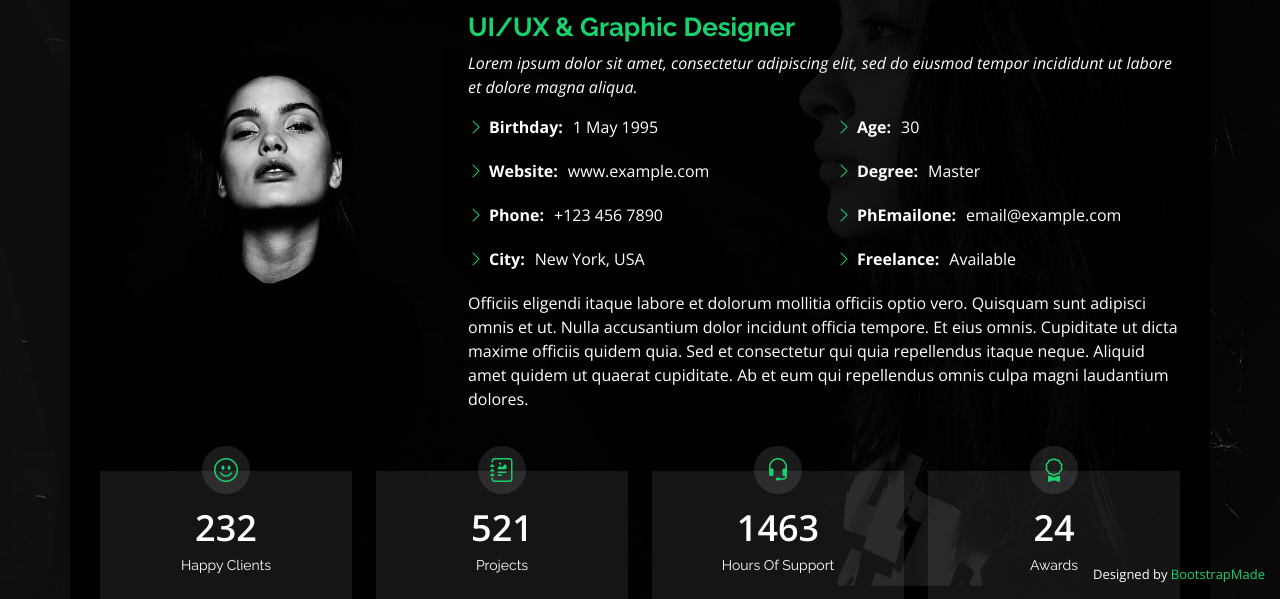
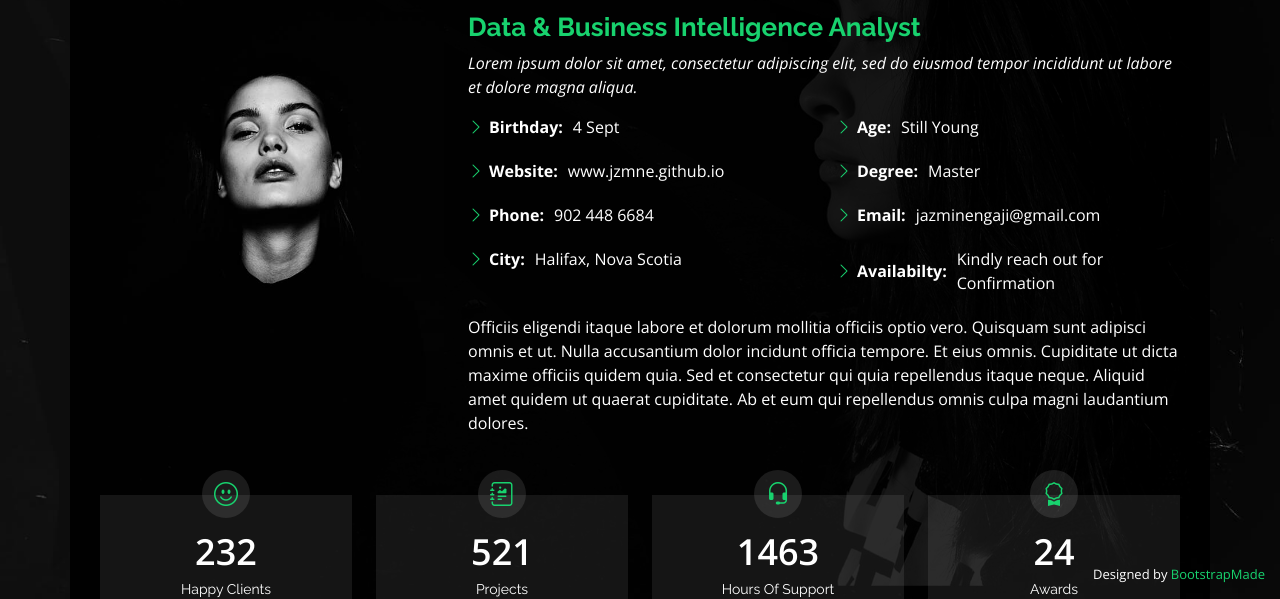
Before and after one commit to JZMNE/jzmne.github.io, a plain HTML site: page index.html in a window 1280 px wide. Both pictures are taken after a click on the link "About". Shown: the part 201-800 px from the top of the page. Drawn offline with nearby package versions, Linux system fonts and the light colour scheme.

Commit message:
Update index.html

```diff
--- a/index.html
+++ b/index.html
@@ -6,8 +6,8 @@
   <meta content="width=device-width, initial-scale=1.0" name="viewport">
 
   <title>Personal Bootstrap Template</title>
-  <meta content="" name="description">
-  <meta content="" name="keywords">
+  <meta content="Jazmine's Website" name="description">
+  <meta content="Author" name="keywords">
 
   <!-- Favicons -->
   <link href="assets/img/favicon.png" rel="icon">
@@ -44,7 +44,7 @@
       <h1><a href="index.html">Emily Jones</a></h1>
       <!-- Uncomment below if you prefer to use an image logo -->
       <!-- <a href="index.html" class="mr-auto"><img src="assets/img/logo.png" alt="" class="img-fluid"></a> -->
-      <h2>I'm a passionate <span>graphic designer</span> from New York</h2>
+      <h2>I'm a passionate and technical  <span>BI Analyst</span> in Halifax</h2>
 
       <nav id="navbar" class="navbar">
         <ul>
@@ -84,7 +84,7 @@
           <img src="assets/img/me.jpg" class="img-fluid" alt="">
         </div>
         <div class="col-lg-8 pt-4 pt-lg-0 content" data-aos="fade-left">
-          <h3>UI/UX &amp; Graphic Designer</h3>
+          <h3>Data &amp; Business Intelligence Analyst</h3>
           <p class="fst-italic">
             Lorem ipsum dolor sit amet, consectetur adipiscing elit, sed do eiusmod tempor incididunt ut labore et dolore
             magna aliqua.
@@ -92,18 +92,18 @@
           <div class="row">
             <div class="col-lg-6">
               <ul>
-                <li><i class="bi bi-chevron-right"></i> <strong>Birthday:</strong> <span>1 May 1995</span></li>
-                <li><i class="bi bi-chevron-right"></i> <strong>Website:</strong> <span>www.example.com</span></li>
-                <li><i class="bi bi-chevron-right"></i> <strong>Phone:</strong> <span>+123 456 7890</span></li>
-                <li><i class="bi bi-chevron-right"></i> <strong>City:</strong> <span>New York, USA</span></li>
+                <li><i class="bi bi-chevron-right"></i> <strong>Birthday:</strong> <span>4 Sept</span></li>
+                <li><i class="bi bi-chevron-right"></i> <strong>Website:</strong> <span>www.jzmne.github.io</span></li>
+                <li><i class="bi bi-chevron-right"></i> <strong>Phone:</strong> <span>902 448 6684</span></li>
+                <li><i class="bi bi-chevron-right"></i> <strong>City:</strong> <span>Halifax, Nova Scotia</span></li>
               </ul>
             </div>
             <div class="col-lg-6">
               <ul>
-                <li><i class="bi bi-chevron-right"></i> <strong>Age:</strong> <span>30</span></li>
+                <li><i class="bi bi-chevron-right"></i> <strong>Age:</strong> <span>Still Young</span></li>
                 <li><i class="bi bi-chevron-right"></i> <strong>Degree:</strong> <span>Master</span></li>
-                <li><i class="bi bi-chevron-right"></i> <strong>PhEmailone:</strong> <span>email@example.com</span></li>
-                <li><i class="bi bi-chevron-right"></i> <strong>Freelance:</strong> <span>Available</span></li>
+                <li><i class="bi bi-chevron-right"></i> <strong>Email:</strong> <span>jazminengaji@gmail.com</span></li>
+                <li><i class="bi bi-chevron-right"></i> <strong> Availabilty:</strong> <span>Kindly reach out for Confirmation</span></li>
               </ul>
             </div>
           </div>
```
